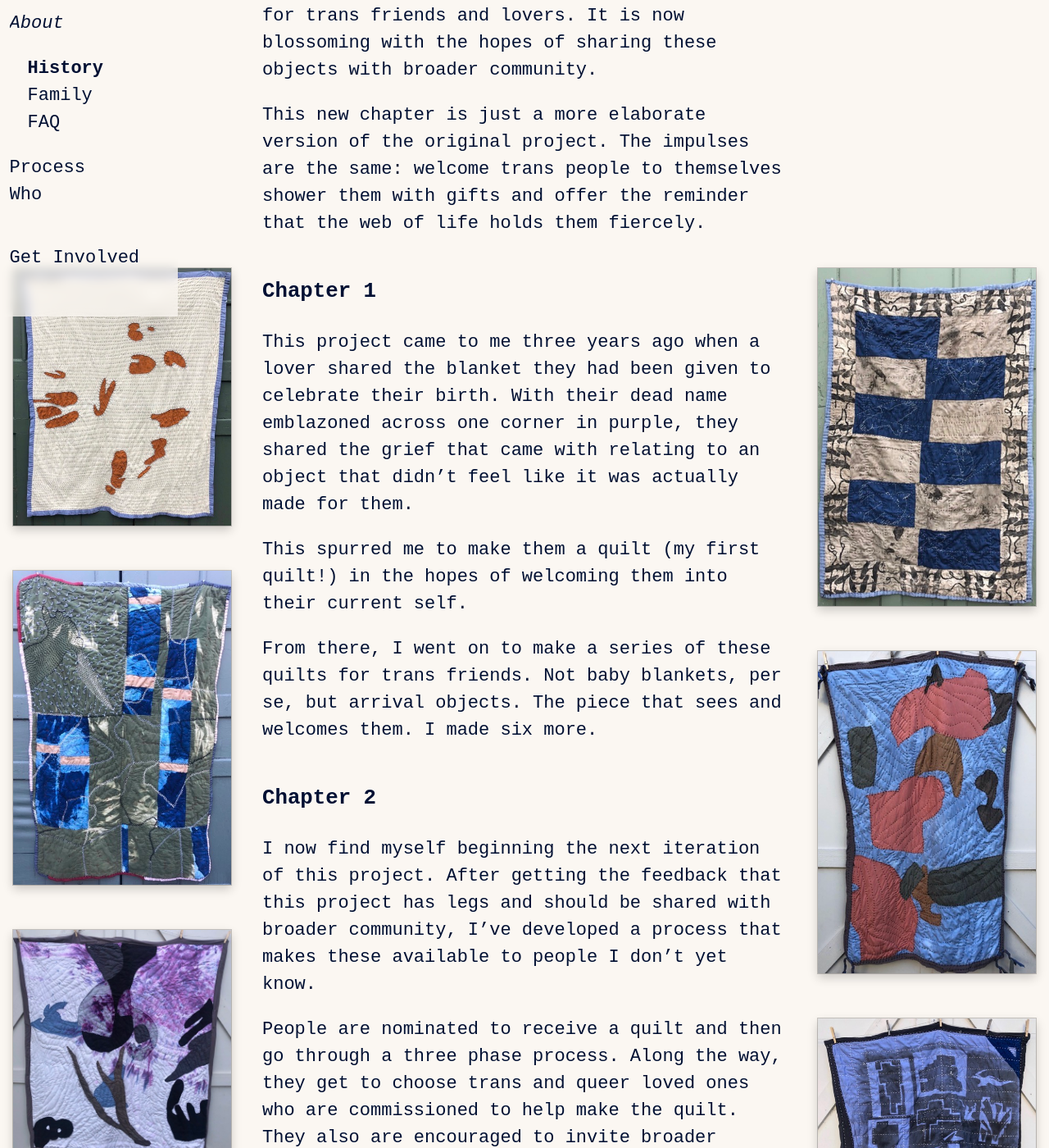
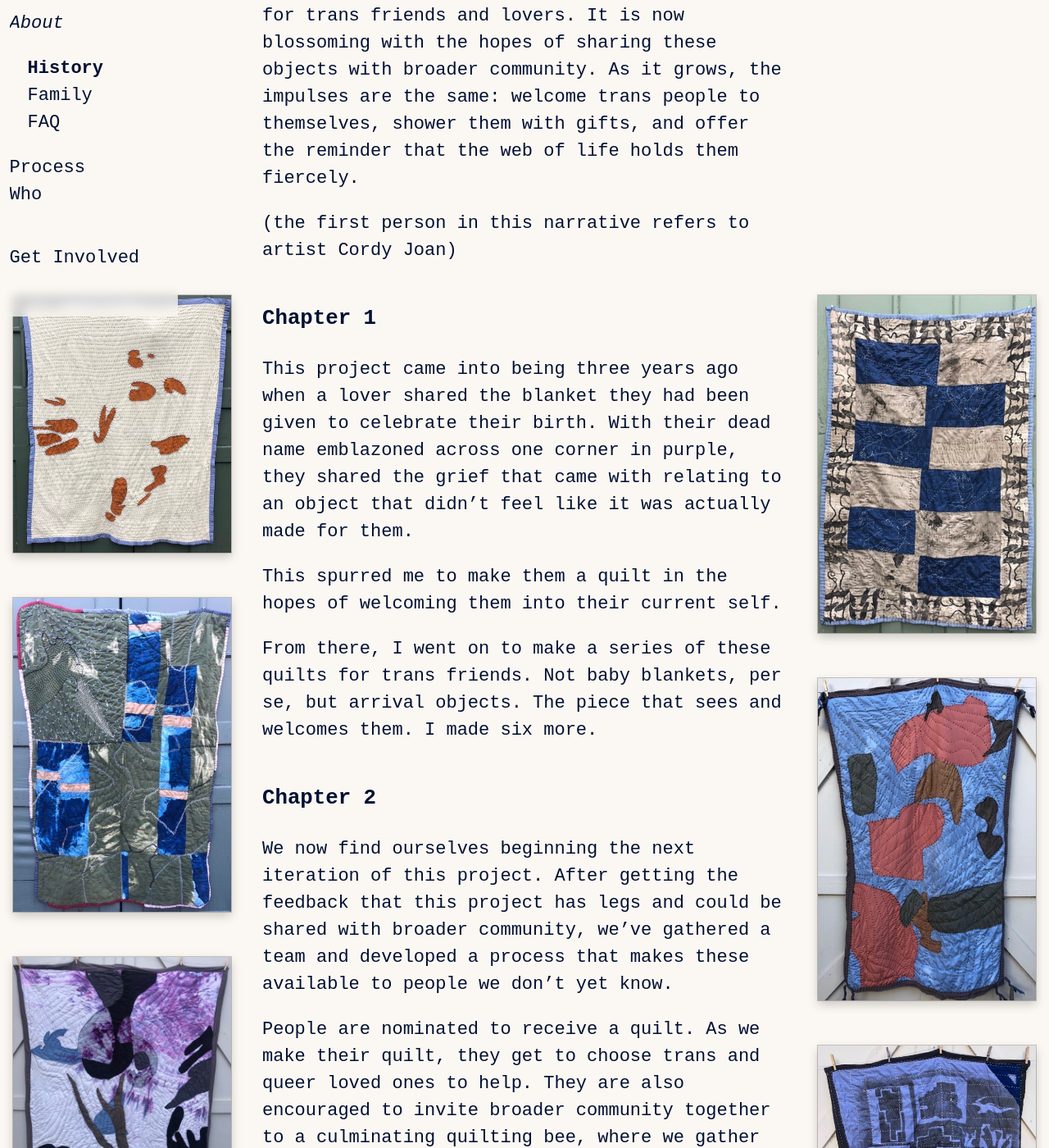
Before and after one commit to danieldickison/transmission-site, a Jekyll site: the page built from history.markdown, in a window 1280 px wide and 1400 px high, scrolled down 356 px. Shown: the whole window at 82% size. Built offline with Jekyll 4.4.1, drawn with Linux system fonts in a browser that asks for light colours; some web fonts are replaced; our own code applies the rules of GitHub Pages for plain Markdown files; some of the changed text lies outside the part shown.

Commit message:
Update history.markdown

```diff
--- a/history.markdown
+++ b/history.markdown
@@ -8,8 +8,10 @@ main_class: history
 ## History
 
 The Transmissions Quilt Project started with the simple impulse to make affirming gift objects for trans friends and lovers. It is now blossoming with the hopes of sharing these objects with broader community.
+As it grows, the impulses are the same: welcome trans people to themselves, shower them with gifts, and offer the reminder that the web of life holds them fiercely.
 
-This new chapter is just a more elaborate version of the original project. The impulses are the same: welcome trans people to themselves shower them with gifts and offer the reminder that the web of life holds them fiercely.
+
+(the first person in this narrative refers to artist Cordy Joan)
 
 </div>
 
@@ -17,10 +19,9 @@ This new chapter is just a more elaborate version of the original project. The i
 
 ### Chapter 1
 
-This project came to me three years ago when a lover shared the blanket they had been given to celebrate their birth. With their dead name emblazoned across one corner in purple, they shared the grief
-that came with relating to an object that didn’t feel like it was actually made for them.
+This project came into being three years ago when a lover shared the blanket they had been given to celebrate their birth. With their dead name emblazoned across one corner in purple, they shared the grief that came with relating to an object that didn’t feel like it was actually made for them.
 
-This spurred me to make them a quilt (my first quilt!) in the hopes of welcoming them into their current self.
+This spurred me to make them a quilt in the hopes of welcoming them into their current self.
 
 From there, I went on to make a series of these quilts for trans friends.
 Not baby blankets, per se, but arrival objects. The piece that sees and
@@ -32,23 +33,14 @@ welcomes them. I made six more.
 
 ### Chapter 2
 
-I now find myself beginning the next iteration of this project. After
-getting the feedback that this project has legs and should be shared
-with broader community, I’ve developed a process that makes these
-available to people I don’t yet know.
+We now find ourselves beginning the next iteration of this project. After
+getting the feedback that this project has legs and could be shared
+with broader community, we've gathered a team and developed a process that makes these
+available to people we don’t yet know.
 
-People are nominated to receive a quilt and then go through a three
-phase process. Along the way, they get to choose trans and queer
-loved ones who are commissioned to help make the quilt. They also
-are encouraged to invite broader community together to a
-culminating quilting bee, where we all gather to put finishing stitches
-into the quilt in an evening of food and gossip.
+People are nominated to receive a quilt. As we make their quilt, they get to choose trans and queer loved ones to help. They are also encouraged to invite broader community together to a culminating quilting bee, where we gather to put finishing stitches into the quilt in an evening of food and gossip.
 
-Further down the line, these quilts and the various elements that
-went into making them will be exhibited in some way. The steps of this
-project are crafted to mirror the variety of ways that trans people
-come to know themselves and locate themselves in the broader
-social weave. A culminating exhibit is one version of this witnessing.
+Further down the line, these quilts and the various elements made along the way will be exhibited. The steps of this project are crafted to mirror the variety of ways that trans people come to know and locate themselves in the broader social weave. A culminating exhibit is one version of this locating.
 
 </div>
 
```
